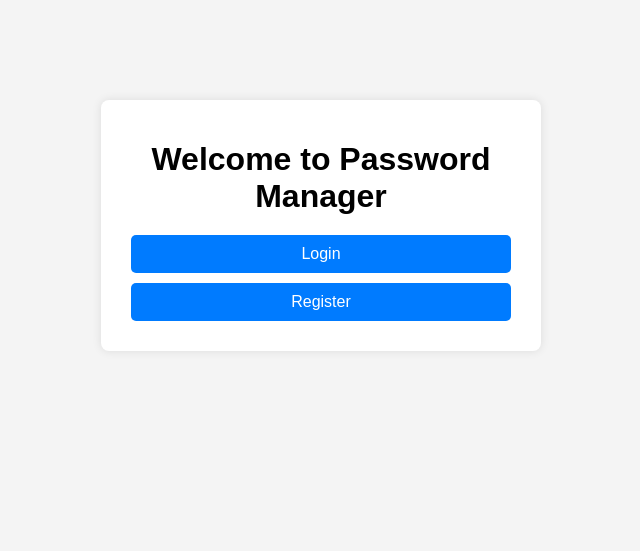
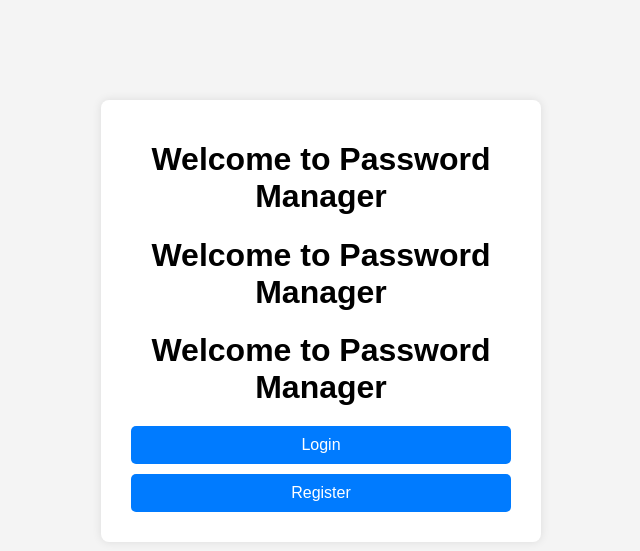
Before and after one commit to chandankrsah0945/SecureKeyChain, a Flask app: page / in a window 1280 px wide. Shown: the top 551 px of the page, without its empty margins (319-959 px from the left). Run offline with Flask 3, Linux system fonts and the light colour scheme; parts of the project's set-up code (start-up, migrations or seed data) failed here and were passed over.

Commit message:
this change in index

```diff
--- a/templates/index.html
+++ b/templates/index.html
@@ -9,6 +9,8 @@
 <body>
     <div class="container">
         <h1>Welcome to Password Manager</h1>
+        <h1>Welcome to Password Manager</h1>
+        <h1>Welcome to Password Manager</h1>
         <div class="buttons">
             <a href="{{ url_for('login') }}" class="btn">Login</a>
             <a href="{{ url_for('register') }}" class="btn">Register</a>
```
